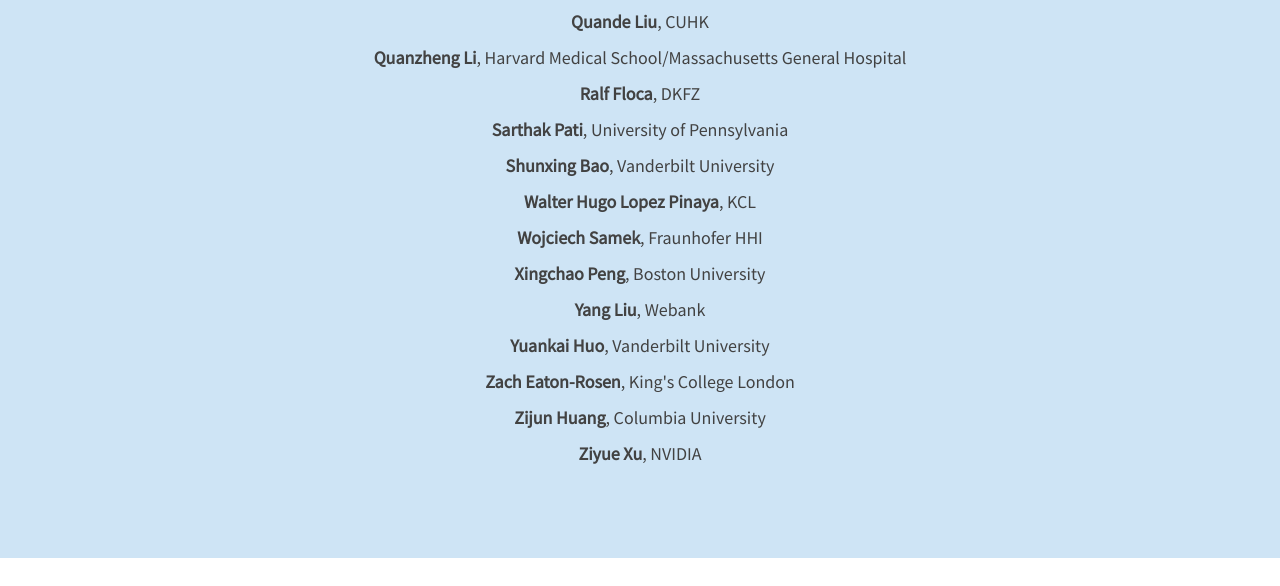
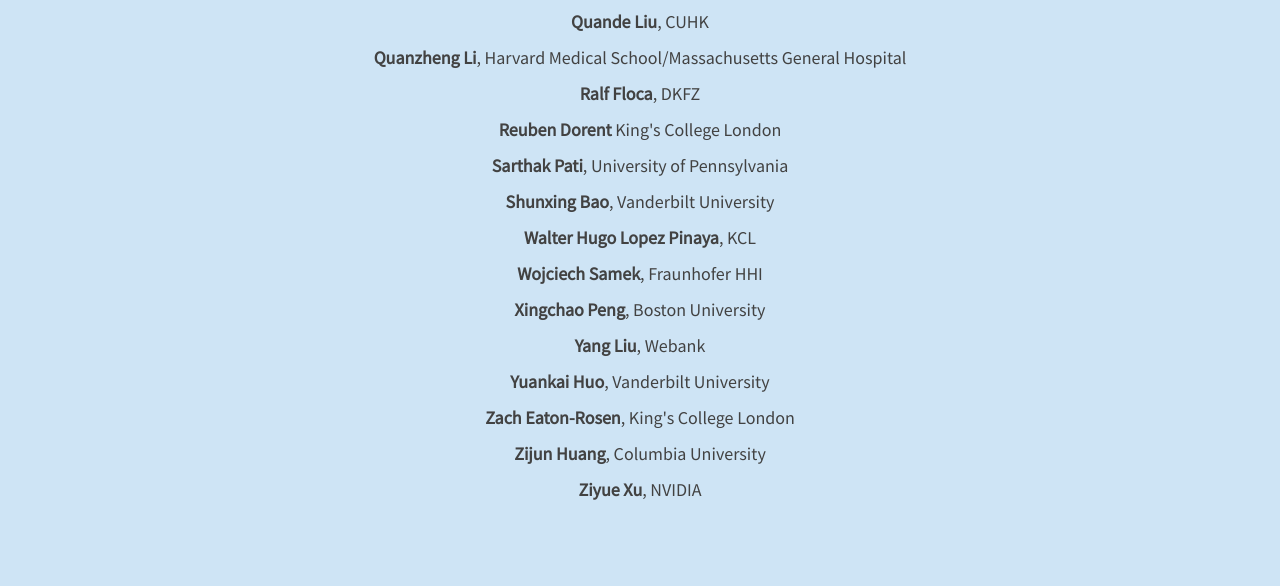
Before and after one commit to dcl-workshop/dcl-workshop.github.io, a plain HTML site: page index.html in a window 1280 px wide. Shown: the part 5455-6041 px from the top of the page. Drawn offline with Linux system fonts and the light colour scheme; files whose address does not match are found by name.

Commit message:
Update index.html

```diff
--- a/index.html
+++ b/index.html
@@ -522,6 +522,7 @@
 
                             <b>Quanzheng Li</b>, Harvard Medical School/Massachusetts General Hospital <br>
 							<b>Ralf	Floca</b>, DKFZ	<br>
+							<b>Reuben Dorent</b> King's College London<br>
 							<b>Sarthak Pati</b>, University of Pennsylvania<br>
 							<b>Shunxing	Bao</b>, Vanderbilt University<br>
 							<b>Walter Hugo Lopez Pinaya</b>, KCL<br>
```
